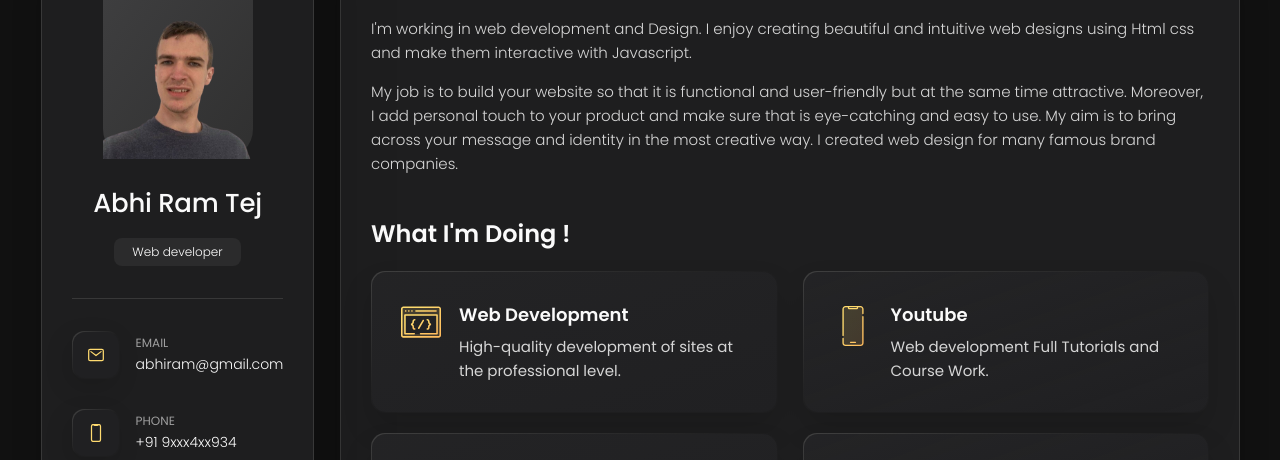
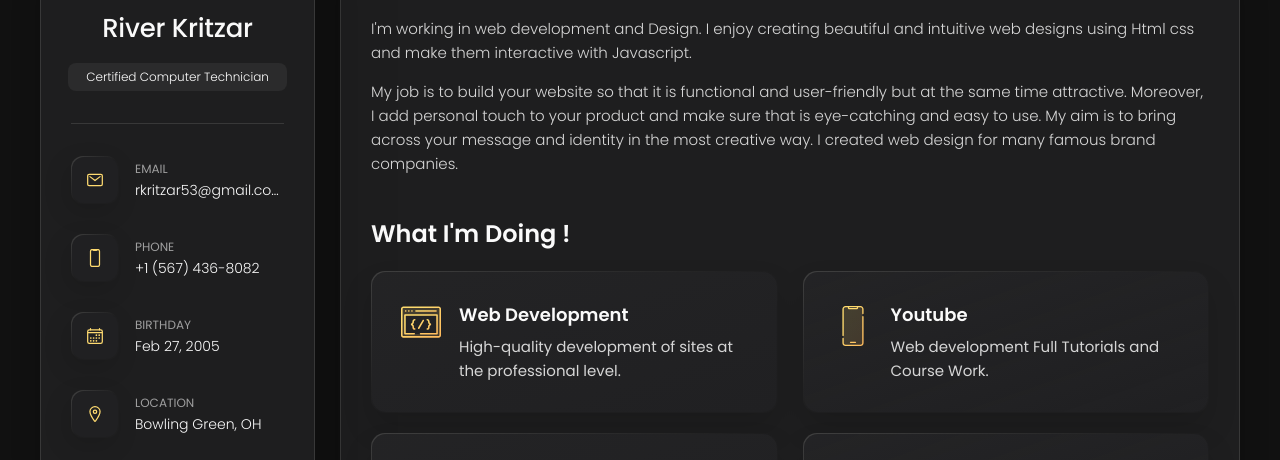
Before and after one commit to rkritzar52/riversportfolio, a plain HTML site: page index.html in a window 1280 px wide. Shown: the part 162-622 px from the top of the page. Drawn offline with nearby package versions, Linux system fonts and the light colour scheme.

Commit message:
Update index.html

```diff
--- a/index.html
+++ b/index.html
@@ -28,13 +28,13 @@
       <div class="sidebar-info">
 
         <figure class="avatar-box">
-          <img src="portfolio.png" alt="Abhi Ram Tej" width="80">
+          <img src="profile.jpg" alt="River Kritzar" width="80">
         </figure>
 
         <div class="info-content">
-          <h1 class="name" title="Abhi Ram tej">Abhi Ram Tej</h1>
+          <h1 class="name" title="Abhi Ram tej">River Kritzar</h1>
 
-          <p class="title">Web developer</p>
+          <p class="title">Certified Computer Technician</p>
         </div>
 
         <button class="info_more-btn" data-sidebar-btn>
@@ -60,7 +60,7 @@
             <div class="contact-info">
               <p class="contact-title">Email</p>
 
-              <a href="mailto:abhiram@gmail.com" class="contact-link">abhiram@gmail.com</a>
+              <a href="mailto:rkritzar53@gmail.com" class="contact-link">rkritzar53@gmail.com</a>
             </div>
 
           </li>
@@ -74,7 +74,7 @@
             <div class="contact-info">
               <p class="contact-title">Phone</p>
 
-              <a href="tel:+91 9xxx4xx934" class="contact-link">+91 9xxx4xx934 </a>
+              <a href="tel:+1 (567) 436-8082" class="contact-link">+1 (567) 436-8082 </a>
             </div>
 
           </li>
@@ -88,7 +88,7 @@
             <div class="contact-info">
               <p class="contact-title">Birthday</p>
 
-              <time datetime="1989-01-21">Jan 21, 1989</time>
+              <time datetime="1989-01-21">Feb 27, 2005</time>
             </div>
 
           </li>
@@ -102,7 +102,7 @@
             <div class="contact-info">
               <p class="contact-title">Location</p>
 
-              <address>Telangana, India</address>
+              <address>Bowling Green, OH</address>
             </div>
 
           </li>
```
